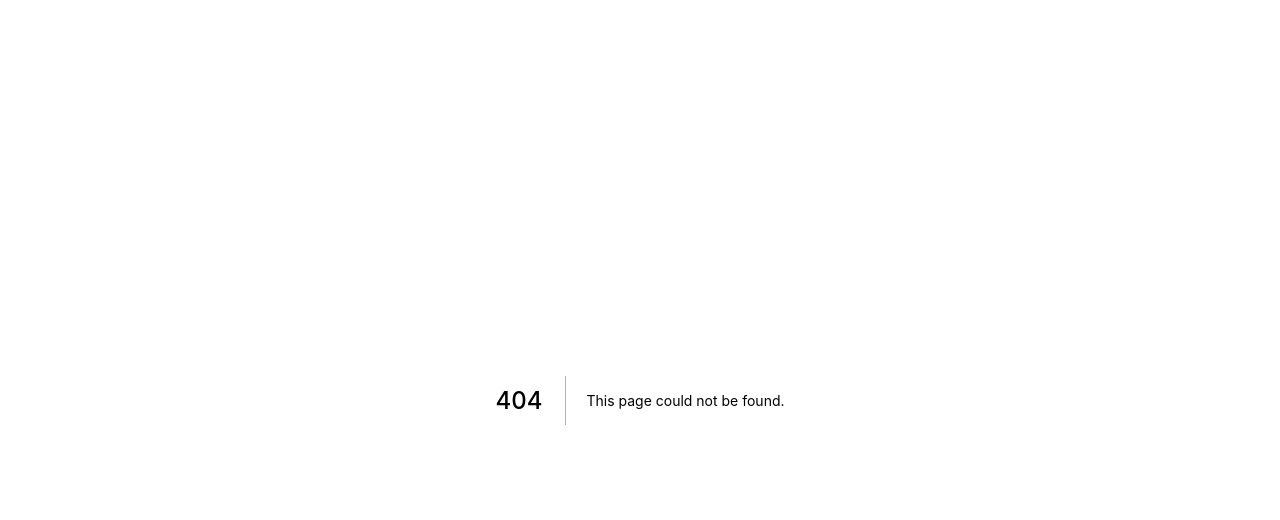
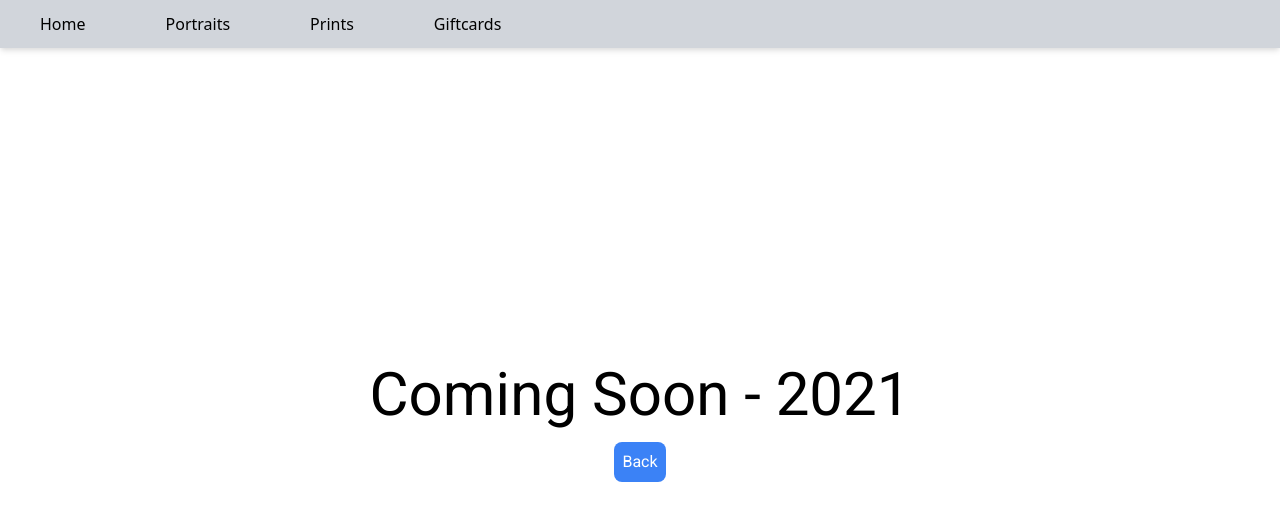
Before and after one commit to Billson7/art-shop, a Next.js app: page /coming-soon in a window 1280 px wide. Before the commit this address had no page. Shown: the top 520 px of the page. Built offline with nearby package versions, Linux system fonts and the light colour scheme.

Commit message:
coming soon page and homepage styling

```diff
--- /dev/null
+++ b/pages/coming-soon.js
@@ -0,0 +1,23 @@
+import styles from "../styles/Home.module.css";
+import NavBar from "./components/navBar.js";
+import Link from "next/link";
+export const ComingSoon = () => {
+  const buttonTailwind =
+    "mt-4 bg-blue-500 hover:bg-blue-600 focus:outline-none focus:ring-2 focus:ring-purple-600 focus:ring-opacity-50 p-2 rounded-lg text-white";
+  return (
+    <div className={styles.container}>
+      <head>
+        <title>BMA | Coming Soon</title>
+      </head>
+      <NavBar />
+      <main className={styles.main}>
+        <h1 className="text-6xl">Coming Soon - 2021</h1>
+
+        <Link href="/">
+          <button className={buttonTailwind}>Back</button>
+        </Link>
+      </main>
+    </div>
+  );
+};
+export default ComingSoon;
--- a/pages/components/navBar.js
+++ b/pages/components/navBar.js
@@ -12,10 +12,10 @@ export default function NavBar() {
         <Link href="/portraits">
           <a className={navBarItem}>Portraits</a>
         </Link>
-        <Link href="/prints">
+        <Link href="/coming-soon">
           <a className={navBarItem}>Prints</a>
         </Link>
-        <Link href="/giftcards">
+        <Link href="/coming-soon">
           <a className={navBarItem}>Giftcards</a>
         </Link>
       </div>
--- a/pages/index.js
+++ b/pages/index.js
@@ -1,10 +1,11 @@
 import Head from "next/head";
 import styles from "../styles/Home.module.css";
 import NavBar from "./components/navBar.js";
+import { client } from "../prismic-configuration";
 
-export default function Home() {
+export default function Home(props) {
   const genericStyle = "h-56 w-9/12 text-center bg-gray-300 mt-2 rounded-lg ";
-
+  const imagePrintSrc = props.home.data.printimage?.url;
   return (
     <div className={styles.container}>
       <Head>
@@ -14,18 +15,40 @@ export default function Home() {
 
       <main className={styles.main}>
         <div id="heading">
-          <h1 className="font-sans text-6xl">Welcome to Art</h1>
+          <h1 className="text-6xl">Welcome to Art</h1>
         </div>
-        <div id="commissions" className={genericStyle}>
-          Portraits
+        <div className="mt-20 grid grid-rows-3 grid-flow-col gap-4">
+          <div className="row-span-3 box-content h-96 w-48 p-5 rounded-lg bg-gradient-to-r from-yellow-400 via-red-500 to-pink-500">
+            Portraits
+          </div>
+          <div
+            style={{
+              backgroundImage: `url(${imagePrintSrc})`,
+              backgroundPosition: "50%, 50%",
+              backgroundSize: "cover"
+            }}
+            className="col-span-2 box-content h-40 w-48 p-5 rounded-lg text-white text-center"
+          >
+            Prints - Coming Soon!
+          </div>
+          <div className="mt-2 row-span-2 col-span-2 box-content h-40 w-48 p-5 rounded-lg bg-gradient-to-r from-yellow-400 via-red-500 to-pink-500">
+            Giftcard - Coming Soon!
+          </div>
         </div>
+
         <div id="prints" className={genericStyle}>
-          Prints
+          Prints - Coming Soon!
+          {/*<img*/}
+          {/*  className="w-auto overflow-hidden object-fill"*/}
+          {/*  src={imagePrintSrc}*/}
+          {/*  alt={props?.home?.alt}*/}
+          {/*/>*/}
+          {/*{console.log("DATA", props.home.data)}*/}
         </div>
-        <div id="giftcard" className={genericStyle}>
-          Giftcard
-        </div>
-        {/*TODO redo the coffee shop concept site, but for Beth's art*/}
+
+        {/*TODO homepage*/}
+        {/*TODO giftcard page*/}
+        {/*TODO [UID] page for prints and giftcards*/}
       </main>
 
       <footer className={styles.footer}>
@@ -34,3 +57,13 @@ export default function Home() {
     </div>
   );
 }
+
+export async function getStaticProps() {
+  const home = await client.getSingle("home-print");
+
+  return {
+    props: {
+      home
+    }
+  };
+}
--- a/styles/Home.module.css
+++ b/styles/Home.module.css
@@ -1,3 +1,6 @@
+@import url('https://fonts.googleapis.com/css2?family=Heebo&display=swap');
+
+
 .container {
   min-height: 100vh;
   padding: 0 0.5rem;
@@ -8,6 +11,7 @@
 }
 
 .main {
+  font-family: "Heebo", sans-serif;
   padding: 5rem 0;
   flex: 1;
   display: flex;
@@ -18,6 +22,7 @@
 }
 
 .footer {
+  font-family: "Heebo", sans-serif;
   width: 100%;
   height: 100px;
   border-top: 1px solid #eaeaea;
@@ -37,6 +42,8 @@
 }
 
 .title a {
+  font-family: "Heebo", sans-serif;
+
   color: #0070f3;
   text-decoration: none;
 }
@@ -48,6 +55,7 @@
 }
 
 .title {
+  font-family: "Heebo", sans-serif;
   margin: 0;
   line-height: 1.15;
   font-size: 4rem;
@@ -81,6 +89,7 @@
 }
 
 .card {
+  font-family: "Heebo", sans-serif;
   margin: 1rem;
   flex-basis: 45%;
   padding: 1.5rem;
--- a/styles/globals.css
+++ b/styles/globals.css
@@ -1,9 +1,9 @@
+@import url('https://fonts.googleapis.com/css2?family=Heebo&display=swap');
 html,
 body {
   padding: 0;
   margin: 0;
-  font-family: -apple-system, BlinkMacSystemFont, Segoe UI, Roboto, Oxygen,
-    Ubuntu, Cantarell, Fira Sans, Droid Sans, Helvetica Neue, sans-serif;
+  font-family: 'Heebo', sans-serif;
 }
 
 a {
```
